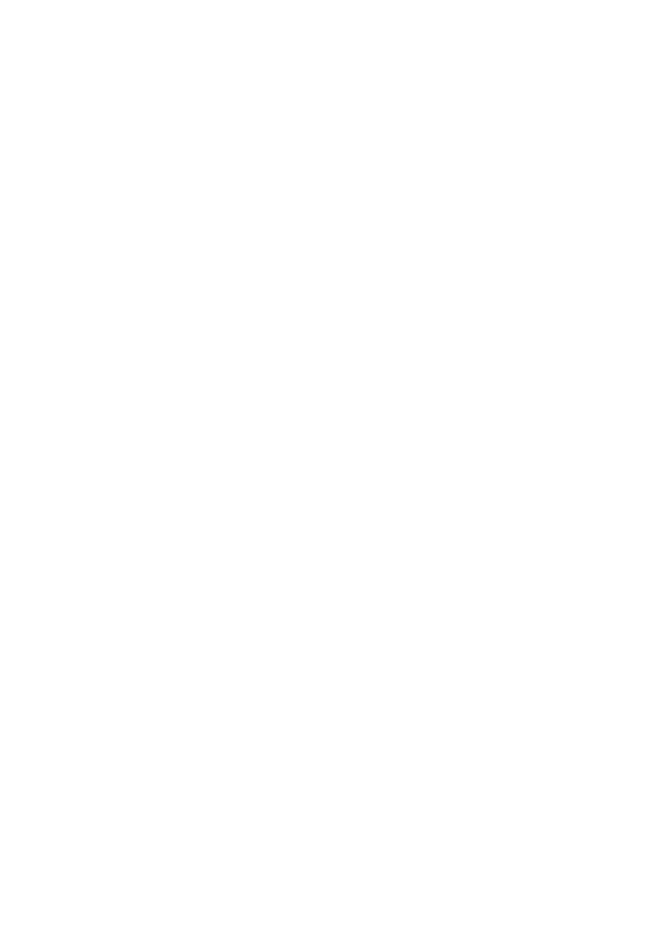
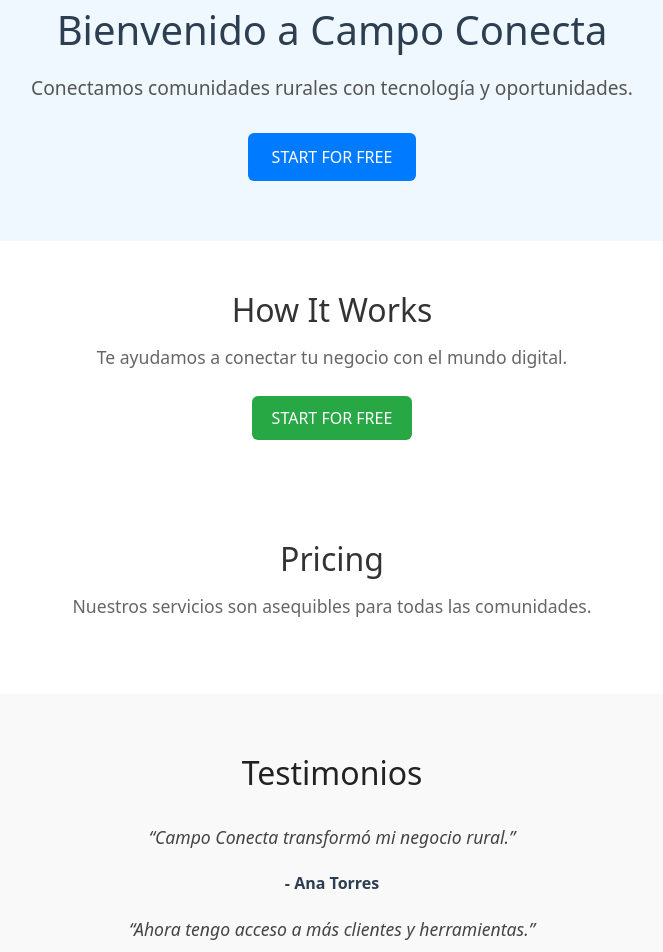
Before and after one commit to Isagc22/RedComunitariaFront, a React (Create React App) app: page / in a window 1280 px wide. Shown: the part 180-1132 px from the top of the page, without its empty margins (308-971 px from the left). Before the commit the page ends 800 px from the top, so only its background shows below. Built offline with nearby package versions, Linux system fonts and the light colour scheme; a web font is replaced by a local one.

Commit message:
Pagina principal y se corrige errores del modal

```diff
--- a/src/App.js
+++ b/src/App.js
@@ -1,8 +1,38 @@
+import React from "react";
+import NavBar from "./components/navBar/Navbar";
+import NavBarUsuario from "./components/navBarUsuario/NavBarUsuario";
+import LandingSection from "./components/mainSections/LandingSection";
+import ContentSection from "./components/mainSections/ContentSection";
+import TestimonialSection from "./components/mainSections/TestimonialSection";
 
 function App() {
+  const isLoggedIn = false; // Cambia esto según el login real
+
   return (
     <div className="App">
-      <h1>Campo Conecta</h1>
+      {/* Manejamos la barra de navegación aquí */}
+      {isLoggedIn ? <NavBarUsuario /> : <NavBar />}
+
+      {/* Secciones principales */}
+      <LandingSection />
+
+      <ContentSection
+        title="How It Works"
+        text="Te ayudamos a conectar tu negocio con el mundo digital."
+        showButton={true}
+      />
+
+      <ContentSection
+        title="Pricing"
+        text="Nuestros servicios son asequibles para todas las comunidades."
+        showButton={false}
+      />
+
+      <TestimonialSection
+        title="Testimonios"
+        text="Esto es un testimonio"
+        showButton={false}/>
+
     </div>
   );
 }
--- /dev/null
+++ b/src/components/mainSections/ContentSection.css
@@ -0,0 +1,35 @@
+.content {
+    padding: 50px 20px;
+    background-color: #ffffff;
+    text-align: center;
+  }
+
+  .content h2 {
+    font-size: 2rem;
+    color: #333;
+    margin-bottom: 15px;
+  }
+
+  .content p {
+    font-size: 1.1rem;
+    color: #666;
+    margin-bottom: 25px;
+    max-width: 700px;
+    margin-left: auto;
+    margin-right: auto;
+  }
+
+  .content button {
+    background-color: #28a745;
+    color: white;
+    padding: 10px 20px;
+    font-size: 1rem;
+    border: none;
+    border-radius: 6px;
+    cursor: pointer;
+    transition: background-color 0.3s;
+  }
+
+  .content button:hover {
+    background-color: #1e7e34;
+  }
--- /dev/null
+++ b/src/components/mainSections/ContentSection.jsx
@@ -0,0 +1,14 @@
+import React from "react";
+import "./ContentSection.css";
+
+const ContentSection = ({ title, text, showButton }) => {
+  return (
+    <section className="content">
+      <h2>{title}</h2>
+      <p>{text}</p>
+      {showButton && <button>START FOR FREE</button>}
+    </section>
+  );
+};
+
+export default ContentSection;
--- /dev/null
+++ b/src/components/mainSections/LandingSection.css
@@ -0,0 +1,32 @@
+.landing {
+    background-color: #f0f8ff;
+    padding: 60px 20px;
+    text-align: center;
+  }
+
+  .landing h1 {
+    font-size: 2.5rem;
+    color: #2c3e50;
+    margin-bottom: 20px;
+  }
+
+  .landing p {
+    font-size: 1.2rem;
+    color: #555;
+    margin-bottom: 30px;
+  }
+
+  .landing button {
+    background-color: #007bff;
+    color: white;
+    padding: 12px 24px;
+    font-size: 1rem;
+    border: none;
+    border-radius: 6px;
+    cursor: pointer;
+    transition: background-color 0.3s;
+  }
+
+  .landing button:hover {
+    background-color: #0056b3;
+  }
--- /dev/null
+++ b/src/components/mainSections/LandingSection.jsx
@@ -0,0 +1,14 @@
+import React from "react";
+import "./LandingSection.css";
+
+const LandingSection = () => {
+  return (
+    <section className="landing">
+      <h1>Bienvenido a Campo Conecta</h1>
+      <p>Conectamos comunidades rurales con tecnología y oportunidades.</p>
+      <button>START FOR FREE</button>
+    </section>
+  );
+};
+
+export default LandingSection;
--- /dev/null
+++ b/src/components/mainSections/TestimonialSection.css
@@ -0,0 +1,25 @@
+.testimonios {
+    padding: 60px 20px;
+    background-color: #f9f9f9;
+    text-align: center;
+  }
+
+  .testimonios h2 {
+    font-size: 2rem;
+    color: #222;
+    margin-bottom: 30px;
+  }
+
+  .testimonios blockquote {
+    font-style: italic;
+    font-size: 1.1rem;
+    color: #444;
+    margin: 20px auto;
+    max-width: 600px;
+    line-height: 1.6;
+  }
+
+  .testimonios p {
+    font-weight: bold;
+    color: #2c3e50;
+  }
--- /dev/null
+++ b/src/components/mainSections/TestimonialSection.jsx
@@ -0,0 +1,29 @@
+import React from "react";
+import "./TestimonialSection.css";
+
+const TestimonialSection = () => {
+  const testimonios = [
+    {
+      nombre: "Ana Torres",
+      texto: "Campo Conecta transformó mi negocio rural.",
+    },
+    {
+      nombre: "Luis Herrera",
+      texto: "Ahora tengo acceso a más clientes y herramientas.",
+    },
+  ];
+
+  return (
+    <section className="testimonios">
+      <h2>Testimonios</h2>
+      {testimonios.map((t, i) => (
+        <div key={i}>
+          <blockquote>“{t.texto}”</blockquote>
+          <p>- {t.nombre}</p>
+        </div>
+      ))}
+    </section>
+  );
+};
+
+export default TestimonialSection;
--- a/src/components/modalIniciarSesion/ModalIniciarSesion.jsx
+++ b/src/components/modalIniciarSesion/ModalIniciarSesion.jsx
@@ -12,7 +12,7 @@ export default function IniciarSesionModal() {
       <div className="modal-dialog">
         <div className="modal-content">
           <div className="modal-header">
-                        <h1 className="modal-title fs-5 " id="titulo-modal-cc">
+            <h1 className="modal-title fs-5" id="titulo-modal-cc">
               Iniciar sesión
             </h1>
             <button
@@ -22,32 +22,35 @@ export default function IniciarSesionModal() {
               aria-label="Close"
             ></button>
           </div>
+
           <div className="modal-body">
             <form>
               <div className="mb-3">
-                                <label htmlFor="email" className="col-form-label">
+                <label htmlFor="emailLogin" className="col-form-label">
                   Correo Electrónico:
                 </label>
                 <input
                   type="email"
                   className="form-control"
-                                    id="email"
+                  id="emailLogin"
                   required
                   placeholder="Ingresa tu correo electrónico"
                 />
               </div>
+
               <div className="mb-3">
-                                <label htmlFor="password" className="col-form-label">
+                <label htmlFor="passwordLogin" className="col-form-label">
                   Contraseña:
                 </label>
                 <input
                   type="password"
                   className="form-control"
-                                    id="password"
+                  id="passwordLogin"
                   required
                   placeholder="Ingresa tu contraseña"
                 />
               </div>
+
               <button type="submit" className="btn btn-primary w-100">
                 Iniciar sesión
               </button>
@@ -58,3 +61,5 @@ export default function IniciarSesionModal() {
     </div>
   );
 }
+//               <input type="password" className="form-control" id="password" required />
+//               </div>
--- a/src/index.js
+++ b/src/index.js
@@ -1,23 +1,16 @@
 import React from 'react';
 import ReactDOM from 'react-dom/client';
 import './index.css';
-import NavBar from './components/navBar/Navbar';
-import NavBarUsuario from './components/navBarUsuario/NavBarUsuario';
-
-
+import App from './App'; // Tu app principal
+import 'bootstrap/dist/css/bootstrap.min.css';
+import 'bootstrap/dist/js/bootstrap.bundle.min';
 import reportWebVitals from './reportWebVitals';
 
 const root = ReactDOM.createRoot(document.getElementById('root'));
 root.render(
   <React.StrictMode>
-    {/* <NavBar /> */}
-    <NavBarUsuario />
-
-
+    <App />
   </React.StrictMode>
 );
 
-// If you want to start measuring performance in your app, pass a function
-// to log results (for example: reportWebVitals(console.log))
-// or send to an analytics endpoint. Learn more: https://bit.ly/CRA-vitals
 reportWebVitals();
```
Also changed, not shown: src/components/modalRegistro/ModalRegistrarse.jsx (+77 -40 lines), public/logo512.png (deleted). Lines whose indentation alone changed are shown as unchanged.
